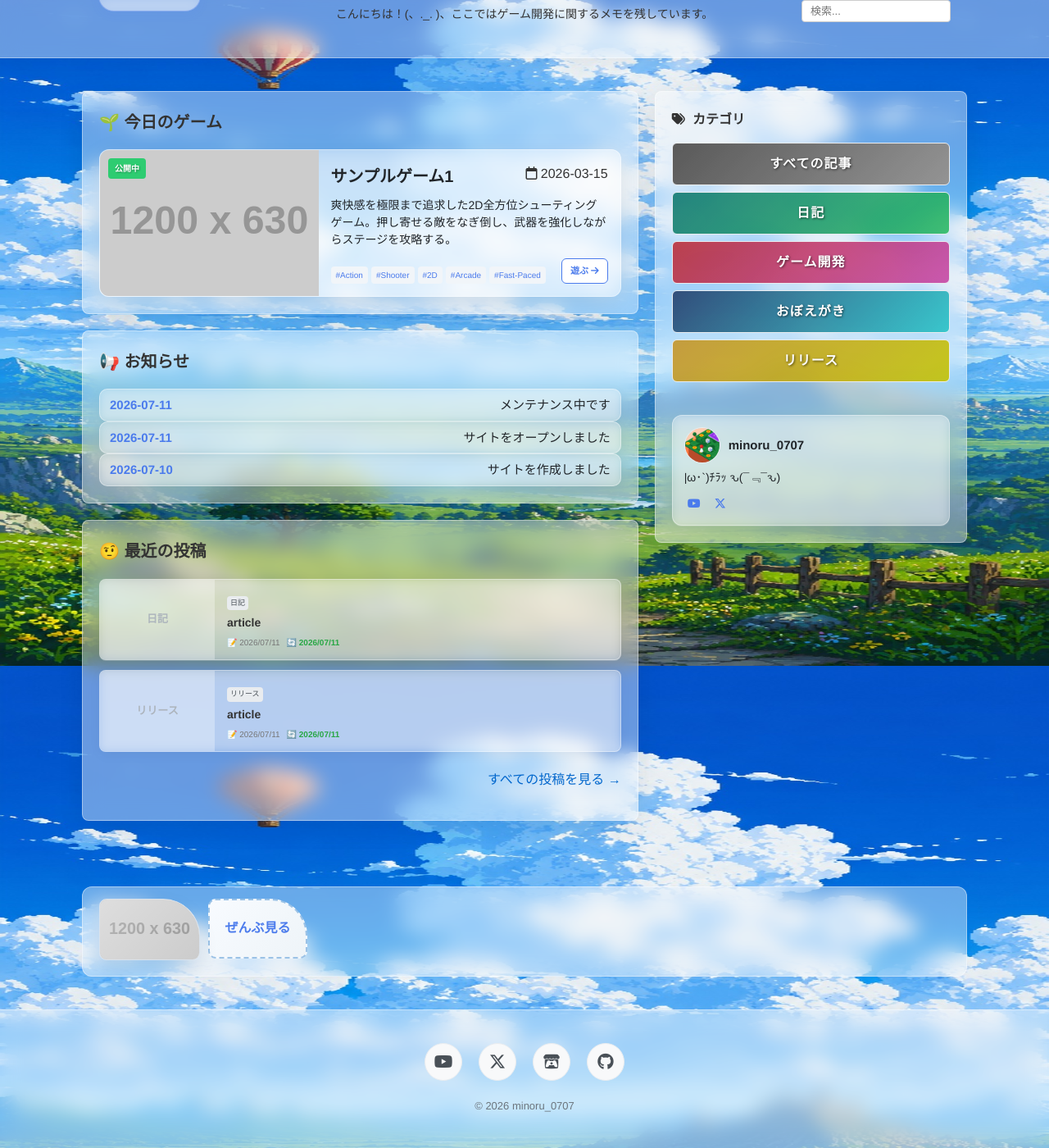
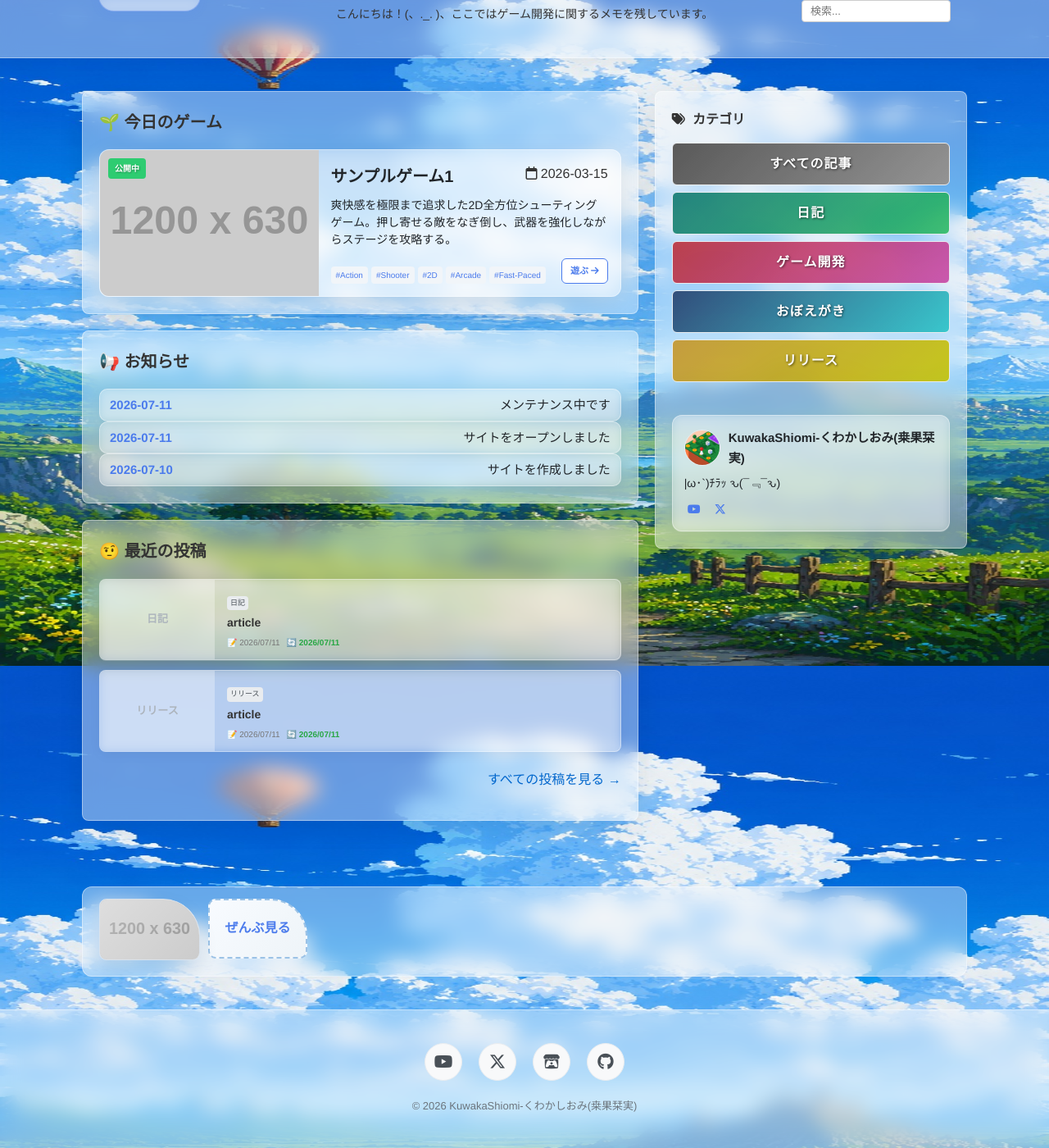
Before and after one commit to minoru-0707/minoru-0707.github.io, a Jekyll site: the page built from index.html, in a window 1280 px wide and 1400 px high, scrolled down 80 px. Shown: the whole window at 82% size. Built offline with Jekyll 4.4.1, drawn with Linux system fonts in a browser that asks for light colours; nearby versions of some CDN libraries.

```diff
--- a/_config.yml
+++ b/_config.yml
@@ -29,12 +29,12 @@ url: "" # the base hostname & protocol for your site, e.g. http://example.com
 twitter_username: jekyllrb
 github_username:  jekyll
 
-creator_name: "minoru_0707"
+creator_name: "KuwakaShiomi-くわかしおみ(桒果栞実)"
 creator_avatar: "/assets/images/design/avatar.jpg"
 creator_description: "|ω･`)ﾁﾗｯ ԅ(¯﹃¯ԅ)"
 
 sns_urls:
-  youtube: "https://youtube.com/@木のなる実"
+  youtube: "https://youtube.com/@minoru-0707"
   twitter: "https://twitter.com/minoru_0707"
   itchio: "https://minoru-0707.itch.io"
   github: "https://github.com/minoru-0707"
--- a/_layouts/default.html
+++ b/_layouts/default.html
@@ -3,7 +3,7 @@
 <head>
     <meta charset="UTF-8">
     <meta name="viewport" content="width=device-width, initial-scale=1.0">
-    <title>{{ page.title }} - ℱreεβΘΘκ</title>
+    <title>{{ page.title }} - FreeBook</title>
     <link rel="stylesheet" href="/assets/css/new_base.css">
     <link rel="stylesheet" href="/assets/css/new_components.css">
     <link rel="stylesheet" href="/assets/css/new_games.css">
--- a/_layouts/games_layout.html
+++ b/_layouts/games_layout.html
@@ -3,7 +3,7 @@
 <head>
     <meta charset="UTF-8">
     <meta name="viewport" content="width=device-width, initial-scale=1.0">
-    <title>{{ page.title }} - ℱreεβΘΘκ</title>
+    <title>{{ page.title }} - FreeBook</title>
     <link rel="stylesheet" href="/assets/css/new_base.css">
     <link rel="stylesheet" href="/assets/css/new_components.css">
     <link rel="stylesheet" href="/assets/css/new_games.css">
```
